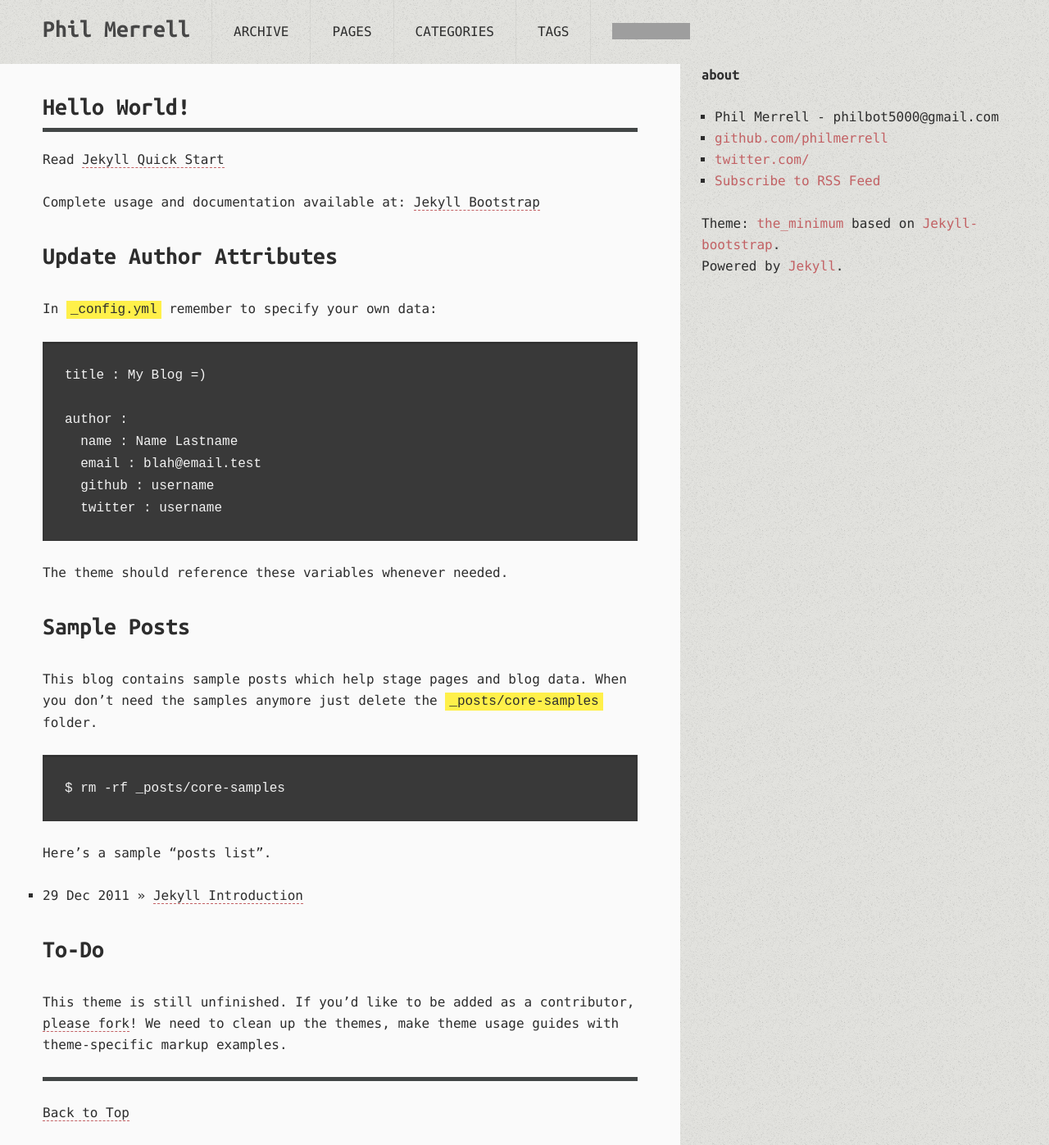
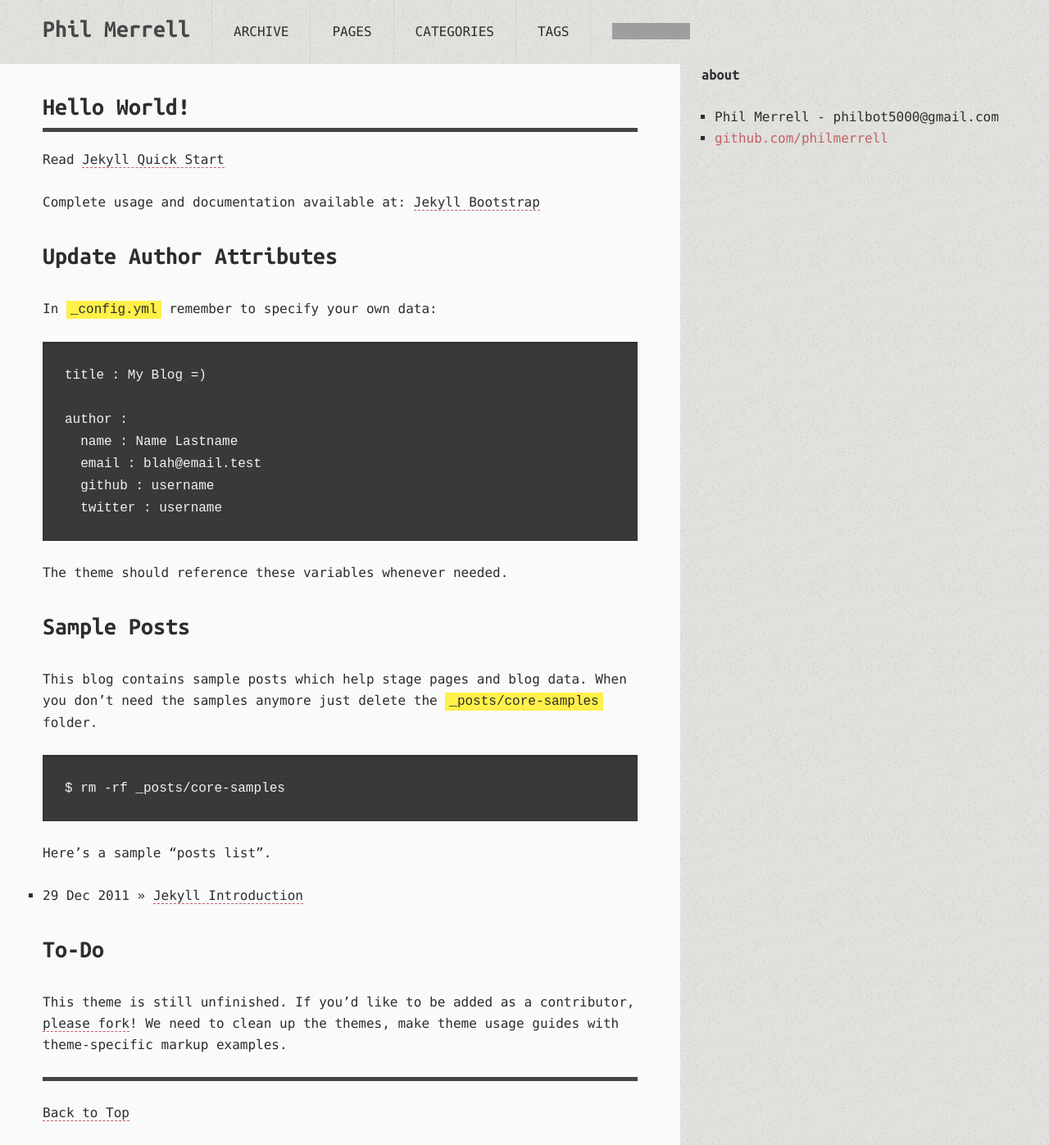
Before and after one commit to philmerrell/philmerrell.github.com, a Jekyll site: the page built from index.md, in a window 1280 px wide. Shown: the whole page at 82% size. Built offline with Jekyll 4.4.1, drawn with Linux system fonts in a browser that asks for light colours; comment, search, counter and statistics services are not loaded; grey boxes are pictures that could not be loaded.

Commit message:
fix: Remove Twiter and Feedburner links

```diff
--- a/_config.yml
+++ b/_config.yml
@@ -14,7 +14,7 @@ author :
   name : Phil Merrell
   email : philbot5000@gmail.com
   github : philmerrell
-  twitter :
+  twitter : philmerrell
   feedburner :
 
 # The production_url is only used when full-domain names are needed
--- a/_includes/themes/the-program/default.html
+++ b/_includes/themes/the-program/default.html
@@ -49,14 +49,14 @@
 					<ul>
 						<li class="contact"><address><span class="author fn n">{{ site.author.name }}</span> - <span class="fn email">{{ site.author.email }}</span></address></li>
 						<li class="github"><a href="http://github.com/{{ site.author.github }}/" rel="me">github.com/{{ site.author.github }}</a></li>
-						<li class="twitter"><a href="http://twitter.com/{{ site.author.twitter }}/" rel="me">twitter.com/{{ site.author.twitter }}</a></li>
-						<li class="rss"><a href="http://feeds.feedburner.com/{{ site.author.feedname }}">Subscribe to RSS Feed</a></li>
+						<!--<li class="twitter"><a href="http://twitter.com/{{ site.author.twitter }}/" rel="me">twitter.com/{{ site.author.twitter }}</a></li>-->
+						<!--<li class="rss"><a href="http://feeds.feedburner.com/{{ site.author.feedname }}">Subscribe to RSS Feed</a></li>-->
 					</ul>
 				</div><!-- misc -->
-				<p class="licence">
+				<!--<p class="licence">
 					Theme: <a href="http://layouts-the.me">the_minimum</a> based on <a href="http://jekyllbootstrap.com/">Jekyll-bootstrap</a>.<br>
 					Powered by <a href="https://github.com/mojombo/jekyll">Jekyll</a>.
-				</p>
+				</p>-->
 			</div><!-- unit-foot-inner -->
 		</div><!-- unit-foot -->
 	</footer>
```
